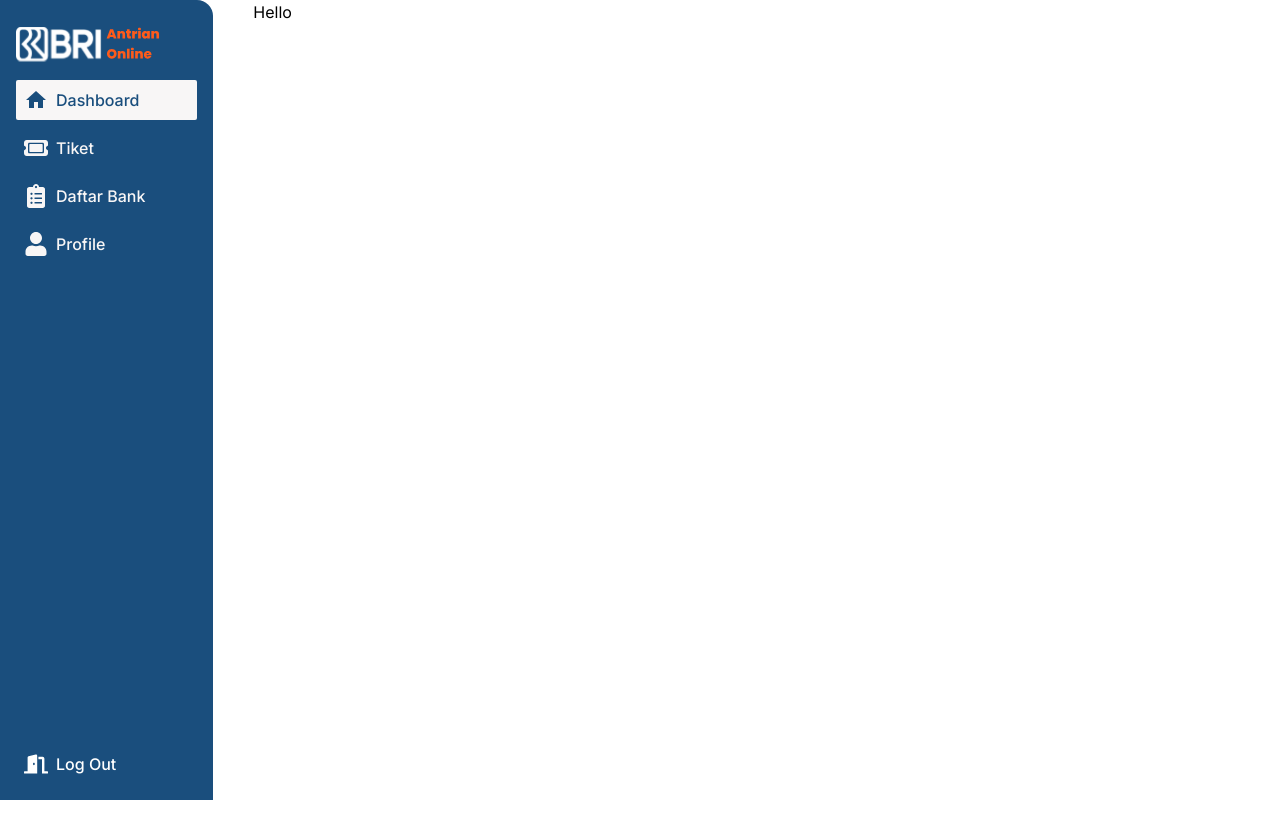
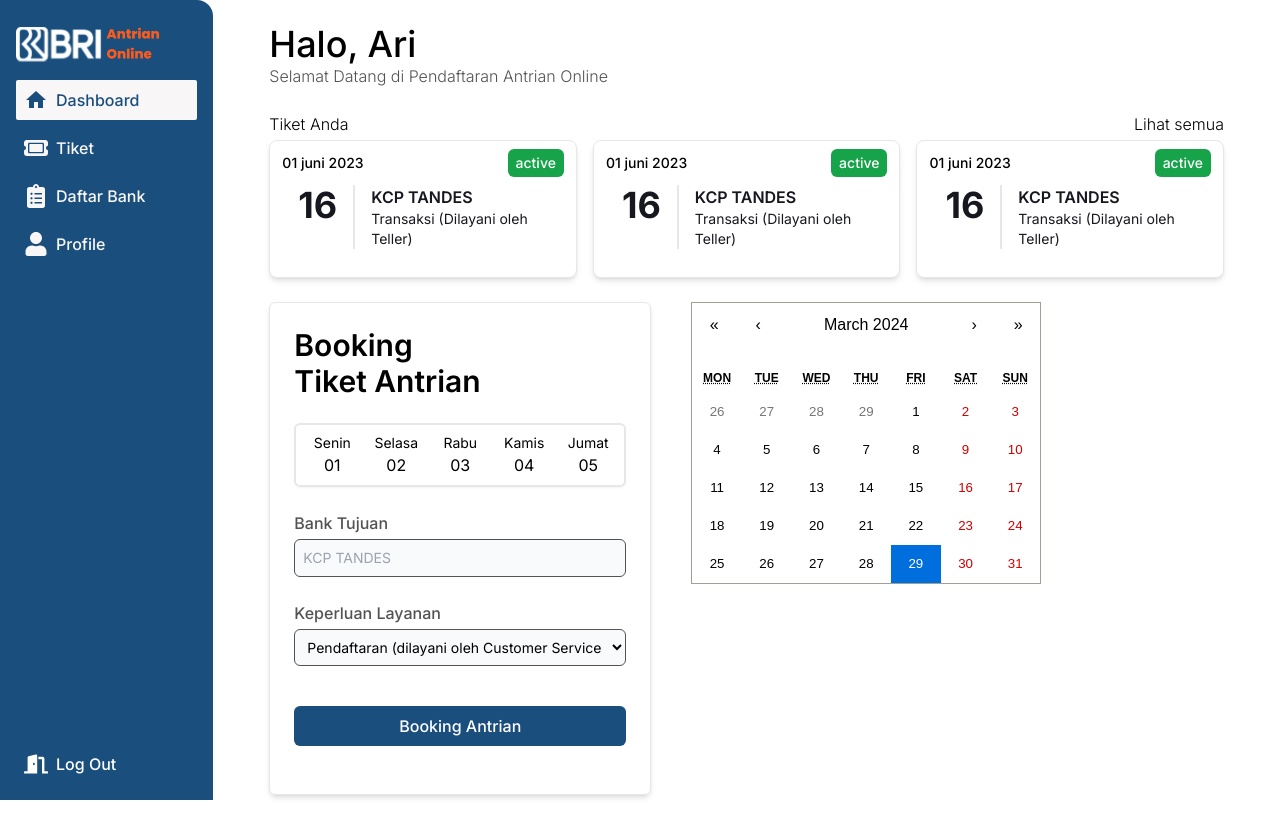
Before and after one commit to aricahyonodev/qms-bri, a Next.js app: page /home in a window 1280 px wide. Shown: the top 838 px of the page. Before the commit the page ends 800 px from the top, so only its background shows below. Built offline with nearby package versions, Linux system fonts and the light colour scheme.

Commit message:
Add : Home Page

```diff
--- a/package.json
+++ b/package.json
@@ -10,8 +10,10 @@
   },
   "dependencies": {
     "joi": "^17.12.2",
+    "moment": "^2.30.1",
     "next": "14.1.4",
     "react": "^18",
+    "react-calendar": "^4.8.0",
     "react-dom": "^18",
     "react-icons": "^5.1.0",
     "swiper": "^11.1.0"
--- /dev/null
+++ b/src/app/(dashboard)/home/components/dashboardCalendar.js
@@ -0,0 +1,10 @@
+import momentJs from "@/lib/momentJs/config";
+import moment from "moment";
+import Calendar from "react-calendar";
+import "react-calendar/dist/Calendar.css";
+
+export default function DashboardCalendar() {
+  momentJs();
+  const value = moment().format("DD/MMMM/YYYY");
+  return <Calendar value={value} />;
+}
--- /dev/null
+++ b/src/app/(dashboard)/home/components/formBooking.js
@@ -0,0 +1,22 @@
+import InputText from "@/components/InputText";
+import SelectVisitDate from "./selectVisitDate";
+import SelectService from "./selectService";
+
+export default function FormBooking() {
+  return (
+    <form action="" className="flex-col space-y-6 ">
+      <SelectVisitDate />
+      <InputText
+        labelTitle={"Bank Tujuan"}
+        id={"bankTujuan"}
+        placeholder={"KCP TANDES"}
+      />
+      <SelectService labelTitle={"Keperluan Layanan"} id={"selectService"} />
+      <div className="pt-4">
+        <button className="w-full rounded-md bg-primary-light-navy p-2 text-center font-medium text-white">
+          Booking Antrian
+        </button>
+      </div>
+    </form>
+  );
+}
--- /dev/null
+++ b/src/app/(dashboard)/home/components/selectService.js
@@ -0,0 +1,22 @@
+const services = [
+  { value: 0, label: "Pendaftaran (dilayani oleh Customer Service)" },
+  { value: 1, label: "Transaksi (dilayani oleh Teller)" },
+  { value: 2, label: "Transaksi (dilayani oleh Petugas Kredit)" },
+];
+
+export default function SelectService({ labelTitle, id }) {
+  return (
+    <div>
+      <label htmlFor={id} className="font-medium text-primary-davy-grey">
+        {labelTitle}
+      </label>
+      <select id={id} className="input-form p-2 focus:outline-blue-500">
+        {services.map(({ label, value }) => (
+          <option key={value + label} value={value}>
+            {label}
+          </option>
+        ))}
+      </select>
+    </div>
+  );
+}
--- /dev/null
+++ b/src/app/(dashboard)/home/components/selectVisitDate.js
@@ -0,0 +1,35 @@
+import momentJs from "@/lib/momentJs/config";
+import moment from "moment";
+
+function generateDate() {
+  momentJs();
+  const fiveDaysAhead = [];
+  for (let i = 1; fiveDaysAhead.length < 5; i++) {
+    const dateAndDay = moment().add(i, "days").format("DD dddd");
+    const date = dateAndDay.substring(0, 2);
+    const day = dateAndDay.substring(3).toLowerCase();
+    if (day == "sabtu" || day == "minggu") {
+      console.log("test masuk");
+      continue;
+    }
+
+    fiveDaysAhead.push({ date, day });
+  }
+  return fiveDaysAhead;
+}
+
+export default function SelectVisitDate() {
+  return (
+    <div className="flex justify-between rounded-md border-2 px-1 py-2 shadow-sm ">
+      {generateDate().map(({ date, day }) => (
+        <div key={date + day} className="flex-1 cursor-pointer text-center">
+          {/* <input hidden type="radio" id={date} name="selectVisitDate" value={date} /> */}
+          <label htmlFor={date} className="cursor-pointer">
+            <p className="text-sm capitalize">{day}</p>
+            <p>{date}</p>
+          </label>
+        </div>
+      ))}
+    </div>
+  );
+}
--- a/src/app/(dashboard)/home/page.js
+++ b/src/app/(dashboard)/home/page.js
@@ -1,7 +1,58 @@
+import Calendar from "react-calendar";
+import FormBooking from "./components/formBooking";
+import DashboardCalendar from "./components/dashboardCalendar";
+
+function CardTicketHistory() {
+  return (
+    <div className="bottom-1 basis-full rounded-lg border bg-white px-3 pb-7 pt-2 shadow-md">
+      <header className="mb-2 flex items-center justify-between text-sm font-medium">
+        <p>01 juni 2023</p>
+        <p className="rounded-md bg-green-600 px-2 py-1 text-white">active</p>
+      </header>
+      <main className="flex">
+        <p className="mr-4 border-r-2 px-4 text-4xl font-bold">16</p>
+        <div>
+          <p className="font-semibold">KCP TANDES</p>
+          <p className="text-sm">Transaksi (Dilayani oleh Teller)</p>
+        </div>
+      </main>
+    </div>
+  );
+}
+
 export default function Home() {
-    return(
+
+  return (
+    <div>
+      <h1 className="text-4xl font-medium">Halo, Ari </h1>
+      <p className="font-light text-primary-davy-grey">
+        Selamat Datang di Pendaftaran Antrian Online
+      </p>
+
+      {/* Ticket History */}
+      <div className="mt-6 flex justify-between font-light">
+        <p>Tiket Anda </p>
+        <p>Lihat semua</p>
+      </div>
+      {/* Card Ticket History */}
+      <div className="mt-1 flex space-x-4">
+        <CardTicketHistory />
+        <CardTicketHistory />
+        <CardTicketHistory />
+      </div>
+
+      {/* Form Booking Ticket */}
+      <div className="mb-12 mt-6 flex space-x-10">
+        <div className="border-1 basis-2/5 rounded-md border px-6 pb-12 pt-6 shadow-md">
+          <h1 className="mb-6 text-3xl font-semibold">
+            Booking <br /> Tiket Antrian
+          </h1>
+          <FormBooking />
+        </div>
         <div>
-            Hello
+          <DashboardCalendar />
         </div>
-    )
+      </div>
+    </div>
+  );
 }
--- a/src/app/(dashboard)/layout.js
+++ b/src/app/(dashboard)/layout.js
@@ -21,7 +21,9 @@
           <p>Log Out</p>
         </div>
       </nav>
-      <div className="basis-5/6 pl-10">{children}</div>
+      <div className="basis-5/6 px-14 pt-6">
+        {children}
+      </div>
     </section>
   );
 }
--- a/src/app/globals.css
+++ b/src/app/globals.css
@@ -5,6 +5,7 @@
 @layer base {
   main {
     background-color: white;
+    color: #17171F;
   }
 }
 
--- /dev/null
+++ b/src/lib/momentJs/config.js
@@ -0,0 +1,6 @@
+import moment from "moment";
+import "moment/locale/id";
+
+export default function momentJs() {
+  return moment.locale("id");
+}
```
Also changed, not shown: 1 other file (tests, documents, lock files or other folders).
